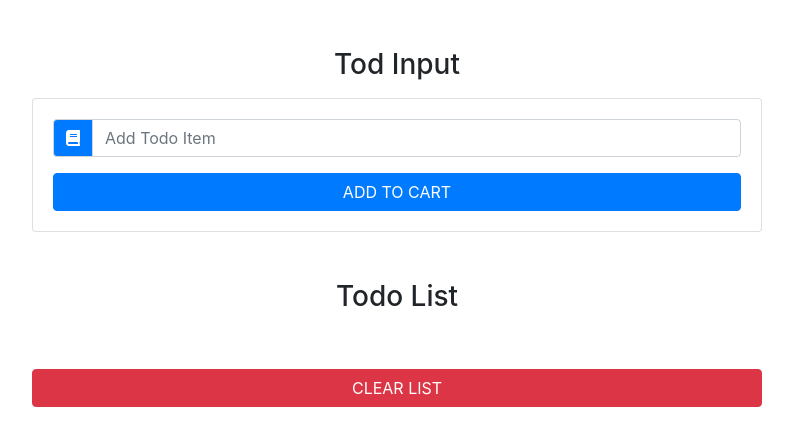
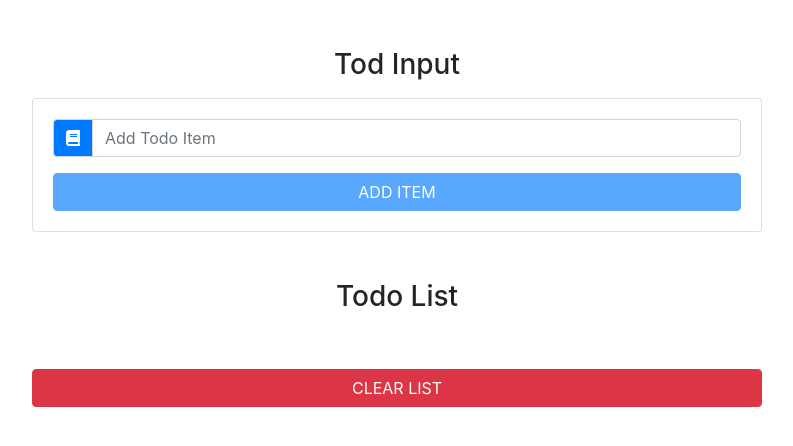
Before and after one commit to locaulker/todo-list-tutorial-two, a React (Create React App) app: page / in a window 1280 px wide. Shown: the top 446 px of the page, without its empty margins (243-1036 px from the left). Built offline with nearby package versions, Linux system fonts and the light colour scheme.

Commit message:
completed app

```diff
--- a/src/App.js
+++ b/src/App.js
@@ -10,12 +10,12 @@
     items: [],
     id: uuidv4(),
     item: "",
-    editItem: false,
+    editItem: false
   }
 
   handleChange = e => {
     this.setState({
-      item: e.target.value,
+      item: e.target.value
     })
   }
 
@@ -23,36 +23,40 @@
     e.preventDefault()
     const newItem = {
       id: this.state.id,
-      title: this.state.item,
+      title: this.state.item
     }
     const updatedItems = [...this.state.items, newItem]
 
-    this.setState(
-      {
-        items: updatedItems,
-        item: "",
-        id: uuidv4(),
-        editItem: false,
-      },
-      () => console.log(this.state)
-    )
+    this.setState({
+      items: updatedItems,
+      item: "",
+      id: uuidv4(),
+      editItem: false
+    })
   }
 
   clearList = () => {
     this.setState({
-      items: [],
+      items: []
     })
   }
 
   handleDelete = id => {
     const filteredItems = this.state.items.filter(item => item.id !== id)
     this.setState({
-      items: filteredItems,
+      items: filteredItems
     })
   }
 
   handleEdit = id => {
-    console.log(`handle edit ${id}`)
+    const filteredItems = this.state.items.filter(item => item.id !== id)
+    const selectedItem = this.state.items.find(item => item.id === id)
+    this.setState({
+      items: filteredItems,
+      item: selectedItem.title,
+      id: id,
+      editItem: true
+    })
   }
 
   render() {
--- a/src/components/TodoInput.js
+++ b/src/components/TodoInput.js
@@ -23,9 +23,14 @@
           </div>
           <button
             type="submit"
-            className="btn btn-block btn-primary mt-3 text-uppercase"
+            disabled={item ? false : true}
+            className={
+              editItem
+                ? "btn btn-block btn-success mt-3 text-uppercase"
+                : "btn btn-block btn-primary mt-3 text-uppercase"
+            }
           >
-            add to cart
+            {editItem ? "edit item" : "add item"}
           </button>
         </form>
       </div>
--- a/src/components/TodoList.js
+++ b/src/components/TodoList.js
@@ -1,5 +1,4 @@
 import React, { Component } from "react"
-// import Item from "./TodoItem"
 import TodoItem from "./TodoItem"
 
 class TodoList extends Component {
```
